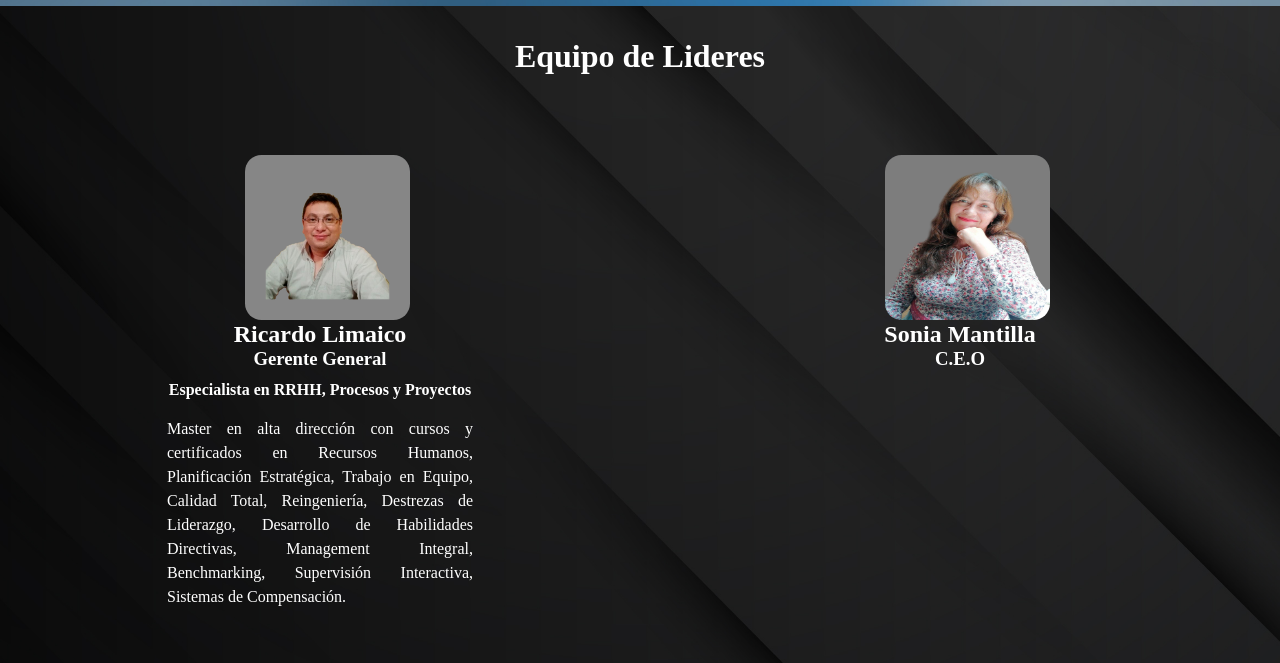
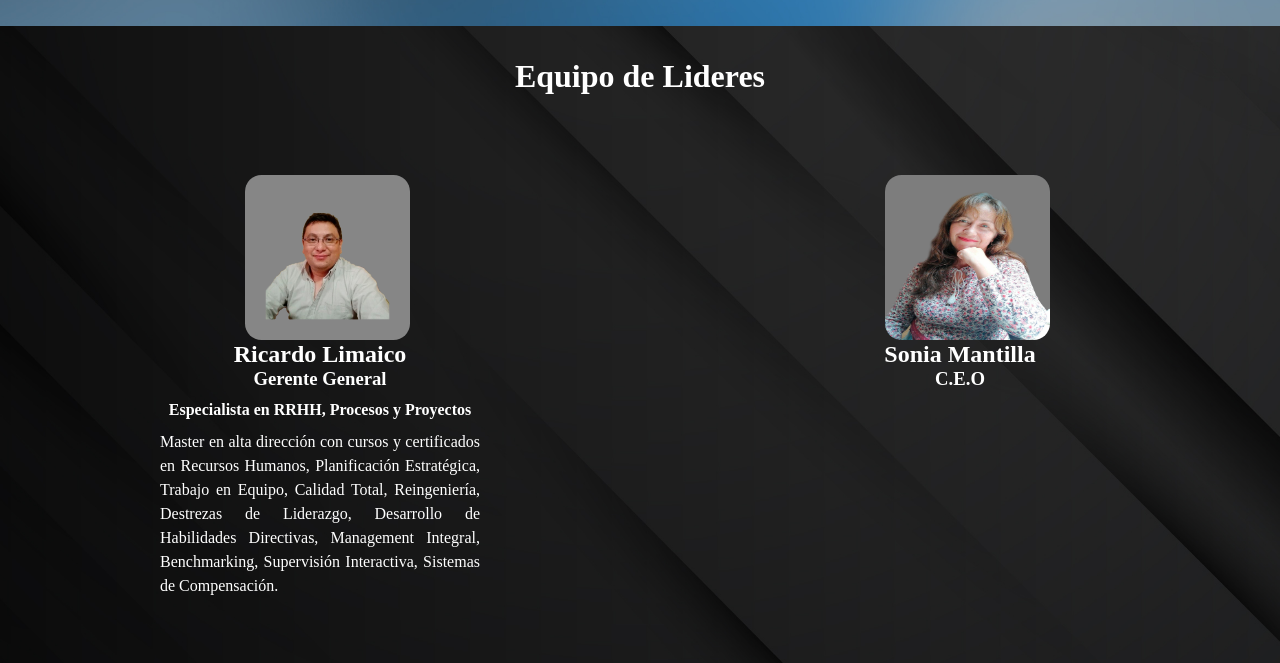
Before and after one commit to Mickel32/Syst, a plain HTML site: page Nosotros.html in a window 1280 px wide. Shown: the part 1026-1689 px from the top of the page. Drawn offline with nearby package versions, Linux system fonts and the light colour scheme; a web font is replaced by a local one.

Commit message:
actualizacion responsive equipo gerente commit

```diff
--- a/css/Nosotros/bannerequipo.css
+++ b/css/Nosotros/bannerequipo.css
@@ -73,3 +73,9 @@
     margin-top: .7em;
 
 }
+
+@media (max-width: 1400px){
+    .contdatos p{
+        padding: 0;
+    }
+}
--- a/css/Nosotros/bannernos.css
+++ b/css/Nosotros/bannernos.css
@@ -55,7 +55,7 @@
     font-weight: bold ;
 }
 
-@media (max-height: 720px){
+@media (max-width: 1400px){
     .primer p{
         font-size: 1rem;
     }
```
